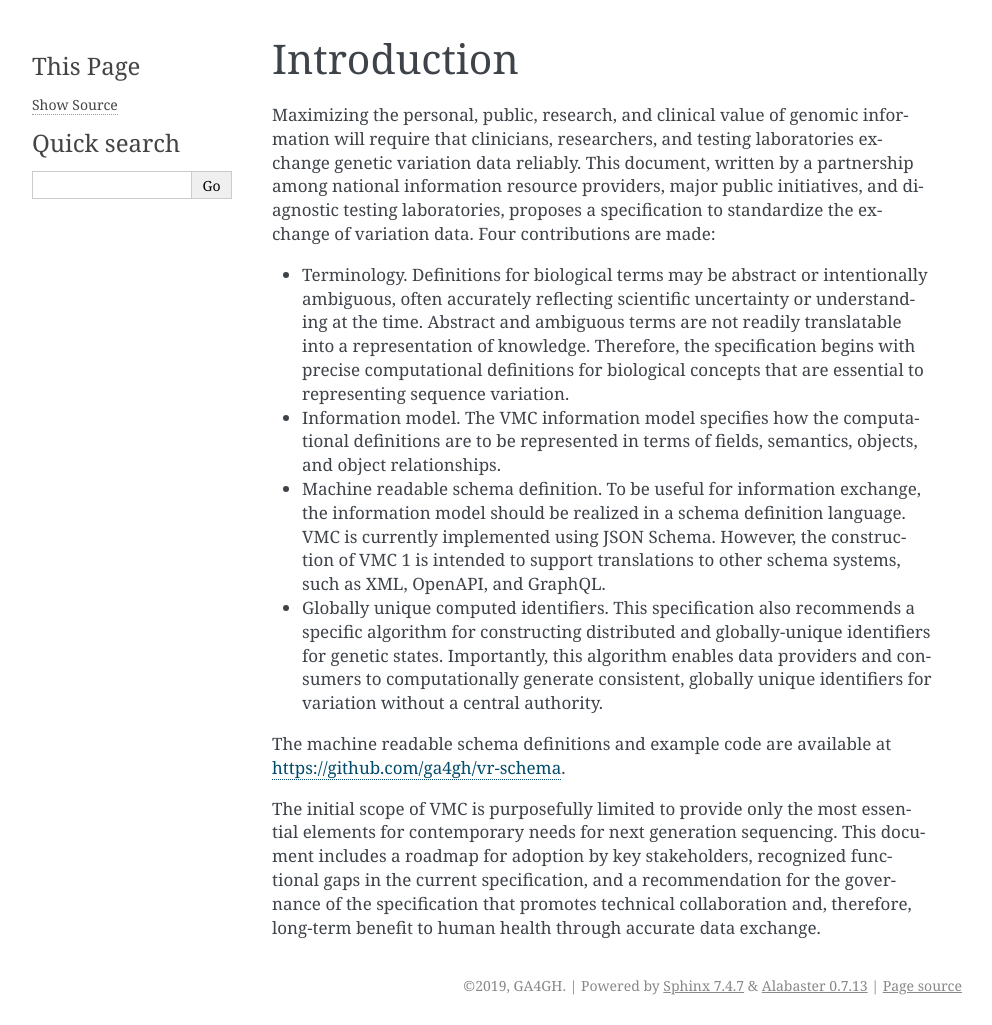
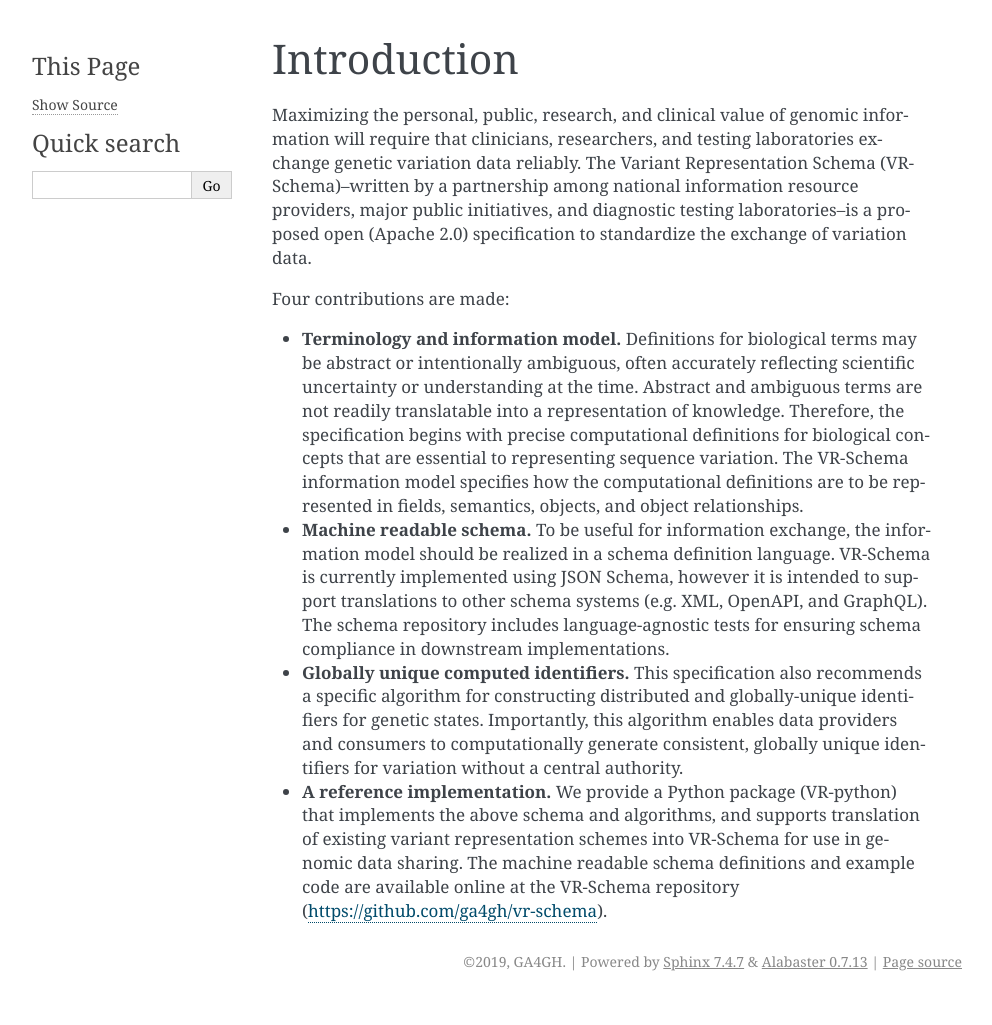
Before and after one commit to ga4gh/vrs, a Sphinx documentation site: the page built from docs/source/intro.rst, in a window 1280 px wide. Shown: the whole page, without its empty margins (148-1140 px from the left). Built offline with Sphinx 7.4.7, drawn with Linux system fonts in a browser that asks for light colours; pages that are not in the unit, such as notebooks, are missing from menus; after the commit the page ends 1001 px from its top, so only the background shows below that.

Commit message:
add intro

```diff
--- a/docs/source/index.rst
+++ b/docs/source/index.rst
@@ -6,11 +6,6 @@ Variation Representation Schema
    :caption: Contents:
 
    intro
-   impl/index
-   spec/index
-   examples/index
-   appendices/index
-   about/index
 
 
 Indices and tables
--- a/docs/source/intro.rst
+++ b/docs/source/intro.rst
@@ -1,44 +1,32 @@
 Introduction
 !!!!!!!!!!!!
 
-Maximizing the personal, public, research, and clinical value of
-genomic information will require that clinicians, researchers, and
-testing laboratories exchange genetic variation data reliably. This
-document, written by a partnership among national information resource
-providers, major public initiatives, and diagnostic testing
-laboratories, proposes a specification to standardize the exchange of
-variation data. Four contributions are made:
+Maximizing the personal, public, research, and clinical value of genomic information will require
+that clinicians, researchers, and testing laboratories exchange genetic variation data reliably.
+The Variant Representation Schema (VR-Schema)–written by a partnership among national information
+resource providers, major public initiatives, and diagnostic testing laboratories–is a proposed
+open (Apache 2.0) specification to standardize the exchange of variation data.
 
-* Terminology. Definitions for biological terms may be abstract or
-  intentionally ambiguous, often accurately reflecting scientific
-  uncertainty or understanding at the time. Abstract and ambiguous
-  terms are not readily translatable into a representation of
-  knowledge. Therefore, the specification begins with precise
-  computational definitions for biological concepts that are essential
-  to representing sequence variation.
-* Information model. The VMC information model specifies how the
-  computational definitions are to be represented in terms of fields,
+Four contributions are made:
+
+* **Terminology and information model.** Definitions for biological terms may be abstract or
+  intentionally ambiguous, often accurately reflecting scientific uncertainty or understanding at
+  the time. Abstract and ambiguous terms are not readily translatable into a representation of
+  knowledge. Therefore, the specification begins with precise computational definitions for
+  biological concepts that are essential to representing sequence variation. The VR-Schema
+  information model specifies how the computational definitions are to be represented in fields,
   semantics, objects, and object relationships.
-* Machine readable schema definition. To be useful for information
-  exchange, the information model should be realized in a schema
-  definition language. VMC is currently implemented using JSON
-  Schema. However, the construction of VMC 1 is intended to support
-  translations to other schema systems, such as XML, OpenAPI, and
-  GraphQL.
-* Globally unique computed identifiers. This specification also
-  recommends a specific algorithm for constructing distributed and
-  globally-unique identifiers for genetic states. Importantly, this
-  algorithm enables data providers and consumers to computationally
-  generate consistent, globally unique identifiers for variation
-  without a central authority.
-
-The machine readable schema definitions and example code are available
-at https://github.com/ga4gh/vr-schema.
-
-The initial scope of VMC is purposefully limited to provide only the
-most essential elements for contemporary needs for next generation
-sequencing. This document includes a roadmap for adoption by key
-stakeholders, recognized functional gaps in the current specification,
-and a recommendation for the governance of the specification that
-promotes technical collaboration and, therefore, long-term benefit to
-human health through accurate data exchange.
+* **Machine readable schema.** To be useful for information exchange, the information model should
+  be realized in a schema definition language. VR-Schema is currently implemented using JSON
+  Schema, however it is intended to support translations to other schema systems (e.g. XML,
+  OpenAPI, and GraphQL). The schema repository includes language-agnostic tests for ensuring schema
+  compliance in downstream implementations.
+* **Globally unique computed identifiers.** This specification also recommends a specific algorithm
+  for constructing distributed and globally-unique identifiers for genetic states. Importantly, this
+  algorithm enables data providers and consumers to computationally generate consistent, globally
+  unique identifiers for variation without a central authority.
+* **A reference implementation.** We provide a Python package (VR-python) that implements the above
+  schema and algorithms, and supports translation of existing variant representation schemes into
+  VR-Schema for use in genomic data sharing.
+  The machine readable schema definitions and example code are available online at the VR-Schema
+  repository (https://github.com/ga4gh/vr-schema).
```
